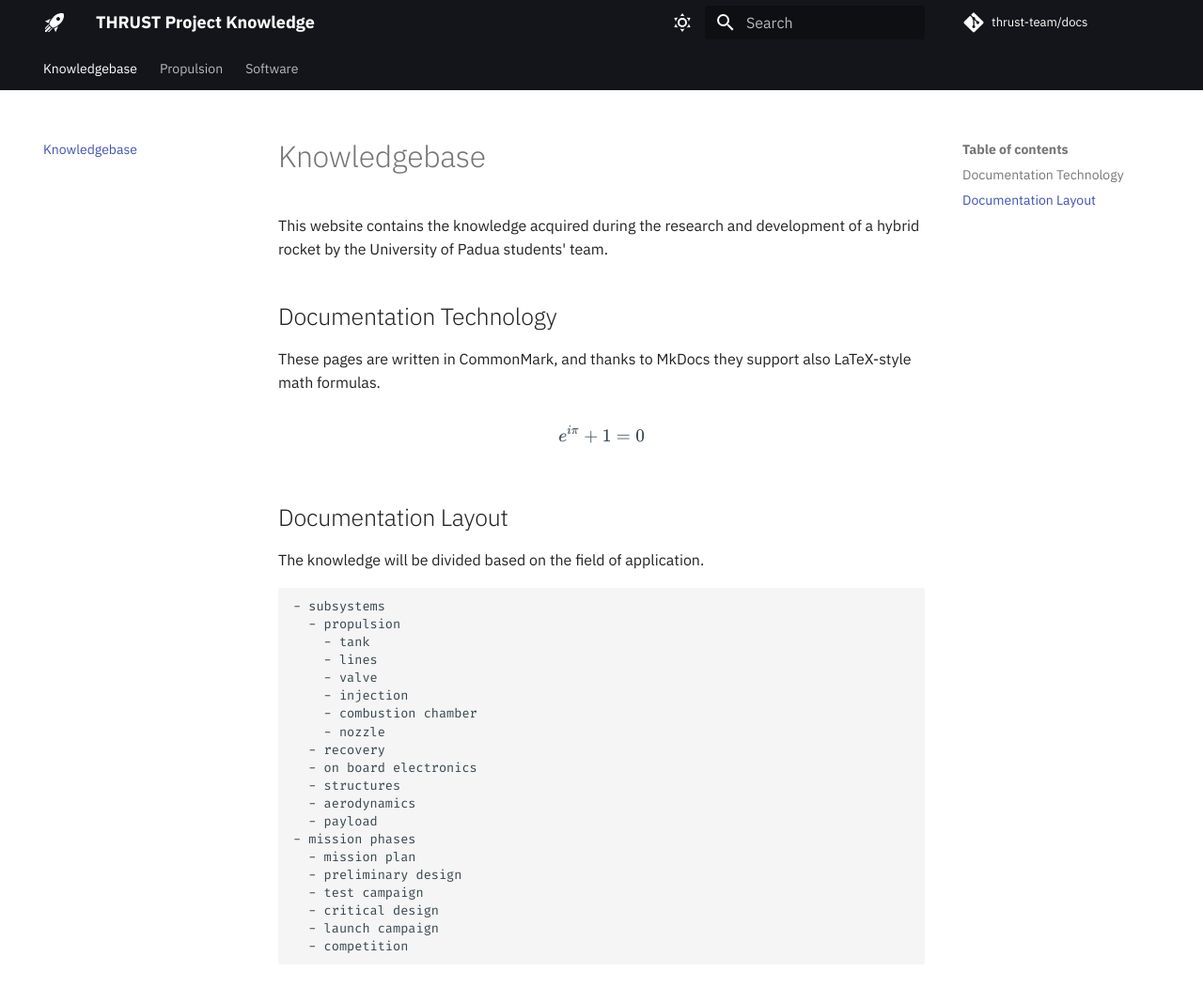
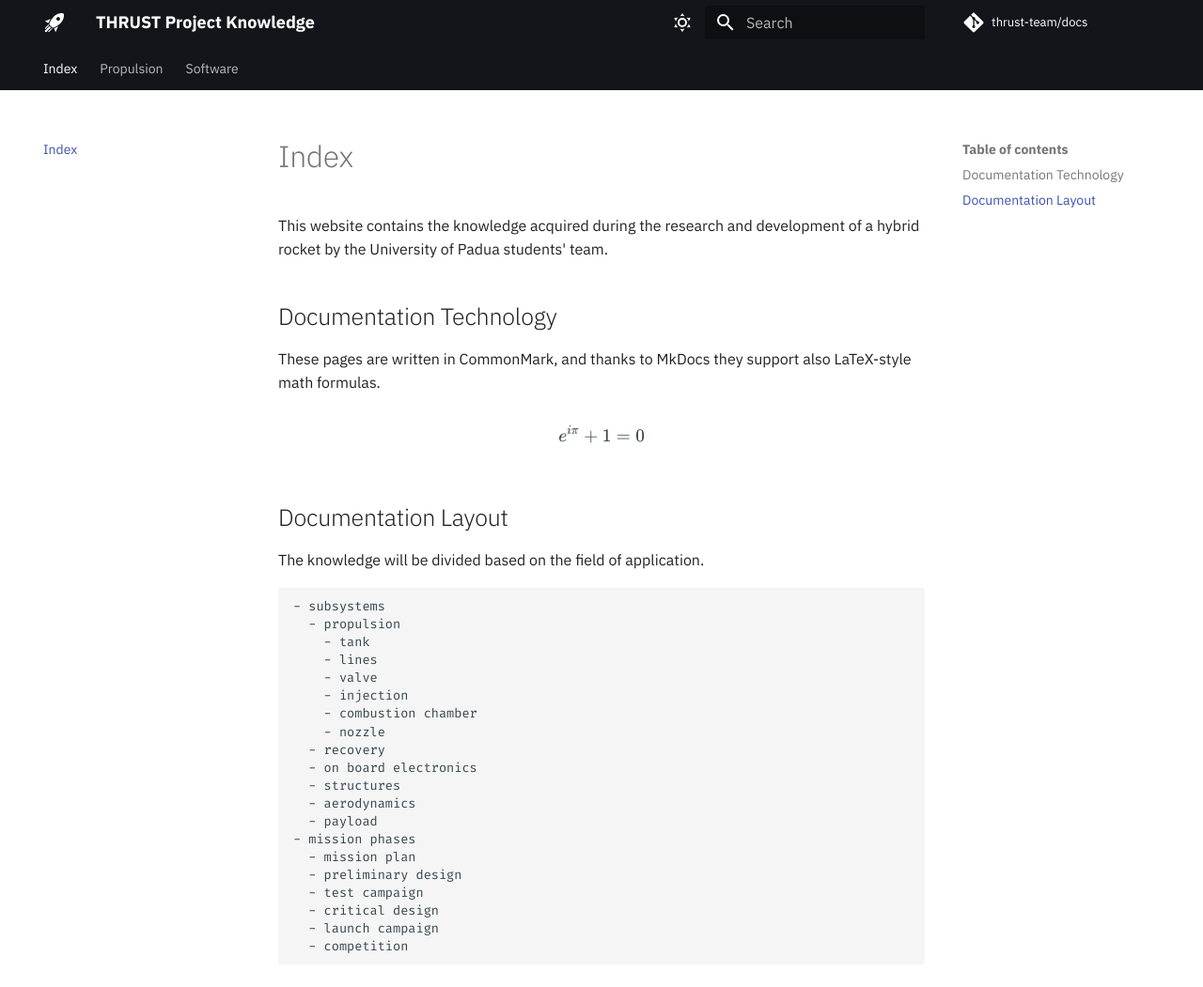
Before and after one commit to thrust-team/docs, an MkDocs documentation site: the page built from docs/index.md, in a window 1280 px wide and 1051 px high. Shown: the whole window at 94% size. Built offline with MkDocs 1.6.1 and Material for MkDocs 9.7.7, drawn with Linux system fonts in a browser that asks for light colours; nearby versions of some CDN libraries; comment, search, counter and statistics services are not loaded.

Commit message:
Update index.md

```diff
--- a/docs/index.md
+++ b/docs/index.md
@@ -1,4 +1,4 @@
-# Knowledgebase
+# Index
 
 This website contains the knowledge acquired during the research and development of a hybrid rocket by the University of Padua students' team.
 
```
